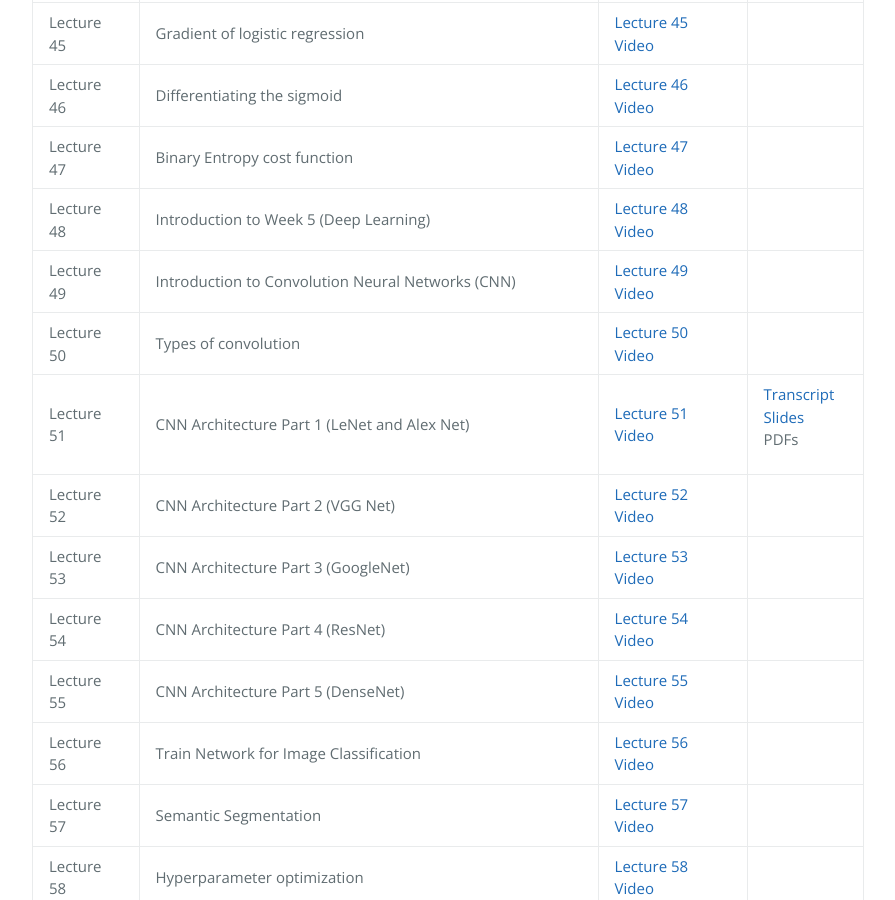
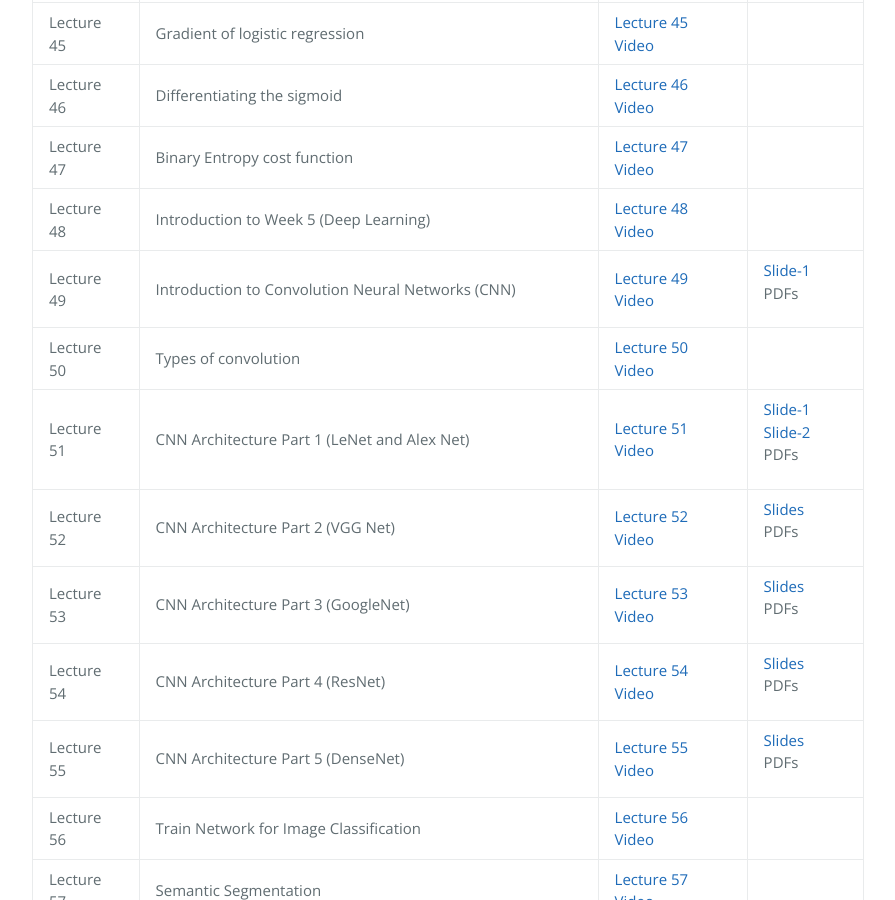
Before and after one commit to Sindhujayeswanthkumar/MLESA, a Jekyll site: the page built from course_page3.md, in a window 1280 px wide and 900 px high, scrolled down 875 px. Shown: the whole window, without its empty margins (192-1087 px from the left). Built offline with Jekyll 4.4.1, drawn with Linux system fonts in a browser that asks for light colours.

Commit message:
Update course_page3.md

```diff
--- a/course_page3.md
+++ b/course_page3.md
@@ -86,7 +86,8 @@ description: Check Video link and Course contents here.
 <td style="font-size: 15px;">Lecture 49</td>
 <td style="font-size: 15px;">Introduction to Convolution Neural Networks (CNN)</td>
   <td style="font-size: 15px;"><a href="https://youtu.be/cFgASecJGo8">Lecture 49 Video</a></td>
-<td></td>
+<td style="font-size: 15px;"><p><a href="https://docs.google.com/presentation/d/18CtSe6fUdmrhtQpPGVoQAjrkgpIDMFKx/edit#slide=id.p38">Slide-1</a><br>
+  PDFs</p></td>
 </tr>
   <tr>
 <td style="font-size: 15px;">Lecture 50</td>
@@ -98,33 +99,37 @@ description: Check Video link and Course contents here.
 <td style="font-size: 15px;">Lecture 51</td>
 <td style="font-size: 15px;">CNN Architecture Part 1 (LeNet and Alex Net)</td>
   <td style="font-size: 15px;"><a href="https://youtu.be/T7t1uTzh3oI">Lecture 51 Video</a></td>
-<td style="font-size: 15px;"><p><a href="https://drive.google.com/drive/folders/1v7Qtk46F1g8k8lVuoPf7KqDjYJq1MhSp">Transcript</a><br>
-  <a href="https://docs.google.com/presentation/d/1rB-iul60pg9X9l2jt-Q2pb9g5tXLOY6H/edit#slide=id.p1">Slides</a><br>
+<td style="font-size: 15px;"><p><a href="https://docs.google.com/presentation/d/1rB-iul60pg9X9l2jt-Q2pb9g5tXLOY6H/edit#slide=id.p1">Slide-1</a><br>
+  <a href="https://docs.google.com/presentation/d/1AQ5JmOOLR6trsU2Oh-LsJxOmZopQVGtL/edit#slide=id.p1">Slide-2</a><br>
   PDFs</p></td>
 </tr>
    <tr>
 <td style="font-size: 15px;">Lecture 52</td>
 <td style="font-size: 15px;">CNN Architecture Part 2 (VGG Net)</td>
   <td style="font-size: 15px;"><a href="https://youtu.be/GrLaytcy15M">Lecture 52 Video</a></td>
-<td></td>
+<td style="font-size: 15px;"><p><a href="https://docs.google.com/presentation/d/1rB-iul60pg9X9l2jt-Q2pb9g5tXLOY6H/edit#slide=id.p1">Slides</a><br>
+  PDFs</p></td>
 </tr>
    <tr>
 <td style="font-size: 15px;">Lecture 53</td>
 <td style="font-size: 15px;">CNN Architecture Part 3 (GoogleNet)</td>
   <td style="font-size: 15px;"><a href="https://youtu.be/AUH1hm30VG4">Lecture 53 Video</a></td>
-<td></td>
+<td style="font-size: 15px;"><p><a href="https://docs.google.com/presentation/d/1rB-iul60pg9X9l2jt-Q2pb9g5tXLOY6H/edit#slide=id.p1">Slides</a><br>
+  PDFs</p></td>
 </tr>
    <tr>
 <td style="font-size: 15px;">Lecture 54</td>
 <td style="font-size: 15px;">CNN Architecture Part 4 (ResNet)</td>
   <td style="font-size: 15px;"><a href="https://youtu.be/iBepeakXC08">Lecture 54 Video</a></td>
-<td></td>
+<td style="font-size: 15px;"><p><a href="https://docs.google.com/presentation/d/1rB-iul60pg9X9l2jt-Q2pb9g5tXLOY6H/edit#slide=id.p1">Slides</a><br>
+  PDFs</p></td>
 </tr>
    <tr>
 <td style="font-size: 15px;">Lecture 55</td>
 <td style="font-size: 15px;">CNN Architecture Part 5 (DenseNet)</td>
   <td style="font-size: 15px;"><a href="https://youtu.be/oV4YBitzXKw">Lecture 55 Video</a></td>
-<td></td>
+<td style="font-size: 15px;"><p><a href="https://docs.google.com/presentation/d/1rB-iul60pg9X9l2jt-Q2pb9g5tXLOY6H/edit#slide=id.p1">Slides</a><br>
+  PDFs</p></td>
 </tr>
    <tr>
 <td style="font-size: 15px;">Lecture 56</td>
```
